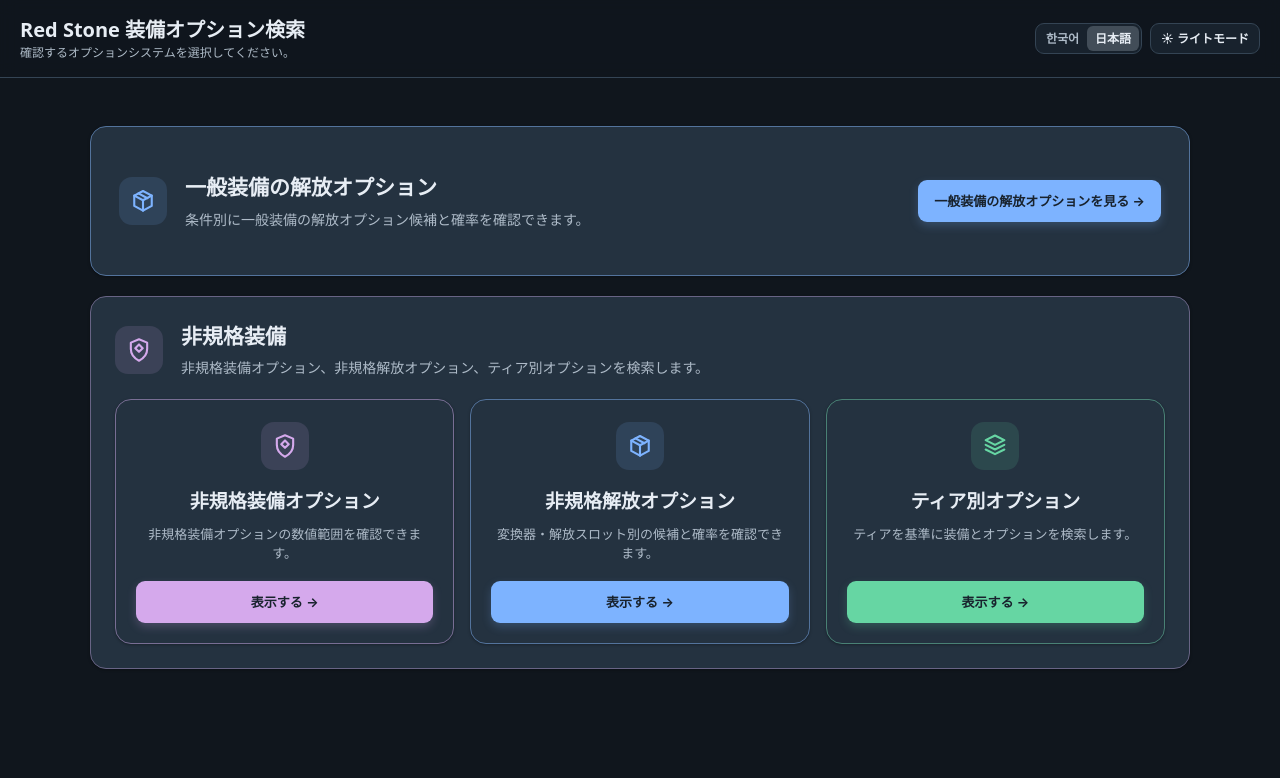
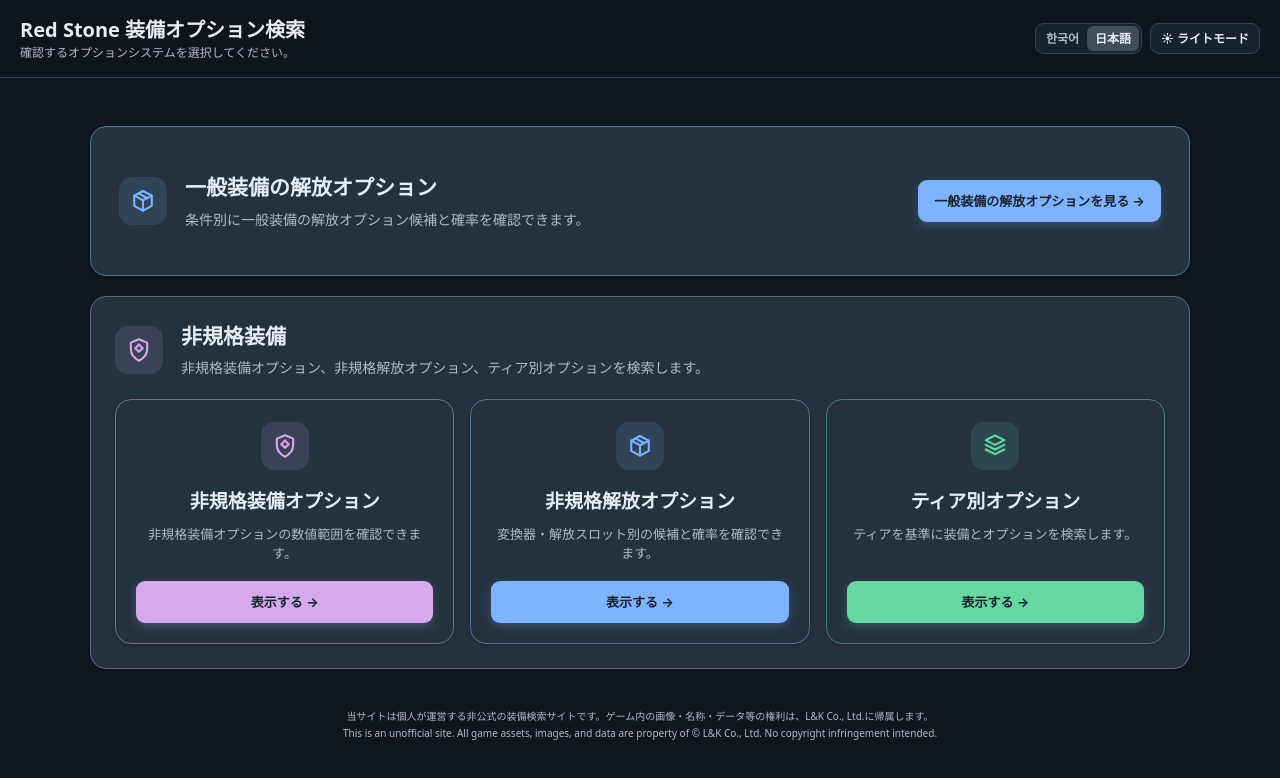
Before and after one commit to Nwon2464/rs_dev, a React (Vite) app in the folder web/: page / in a window 1280 px wide. Shown: the top 778 px of the page. Built offline with nearby package versions, Linux system fonts and the light colour scheme.

Commit message:
copyright text

```diff
--- a/web/index.html
+++ b/web/index.html
@@ -3,7 +3,8 @@
   <head>
     <meta charset="UTF-8" />
     <meta name="viewport" content="width=device-width, initial-scale=1.0" />
-    <title>Red Stone 장비 옵션 탐색기</title>
+    <link rel="icon" type="image/svg+xml" href="/favicon.svg" />
+    <title>Red Stone 装備オプション検索</title>
   </head>
   <body>
     <div id="root"></div>
--- a/web/src/i18n/index.ts
+++ b/web/src/i18n/index.ts
@@ -3,6 +3,8 @@
 const KO_UI_MESSAGES = {
   "app.title": "Red Stone 장비 옵션 탐색기",
   "app.description": "확인할 옵션 시스템을 선택하세요.",
+  "footer.notice": "본 사이트는 개인이 운영하는 비공식 장비 검색 사이트입니다. 게임 내 이미지, 명칭 및 데이터 등의 권리는 L&K Co., Ltd.에 귀속됩니다.",
+  "footer.english": "This is an unofficial site. All game assets, images, and data are property of © L&K Co., Ltd. No copyright infringement intended.",
   "common.home": "메인",
   "common.search": "검색",
   "common.reset": "초기화",
@@ -105,6 +107,8 @@
 const JA_UI_MESSAGES: Record<UiMessageKey, string> = {
   "app.title": "Red Stone 装備オプション検索",
   "app.description": "確認するオプションシステムを選択してください。",
+  "footer.notice": "当サイトは個人が運営する非公式の装備検索サイトです。ゲーム内の画像・名称・データ等の権利は、L&K Co., Ltd.に帰属します。",
+  "footer.english": "This is an unofficial site. All game assets, images, and data are property of © L&K Co., Ltd. No copyright infringement intended.",
   "common.home": "メイン",
   "common.search": "検索",
   "common.reset": "リセット",
--- a/web/src/main.tsx
+++ b/web/src/main.tsx
@@ -231,7 +231,7 @@
   );
 
   if (view === "home") {
-    return <Home language={language} controls={headerControls} />;
+    return <><Home language={language} controls={headerControls} /><Footer language={language} /></>;
   }
   if (loadError) {
     return (
@@ -245,6 +245,7 @@
         <main>
           <Empty language={language} />
         </main>
+        <Footer language={language} />
       </>
     );
   }
@@ -260,12 +261,13 @@
         <main>
           <div className="empty">{uiText(language, "loading.progress")}</div>
         </main>
+        <Footer language={language} />
       </>
     );
   }
   if (view === "open") {
     return (
-      <OpenViewer
+      <><OpenViewer
         rows={resources.openRows}
         language={language}
         optionLocales={resources.optionLocales}
@@ -273,36 +275,36 @@
         openMetadata={resources.openMetadata}
         optionTags={resources.optionTags}
         themeButton={headerControls}
-      />
+      /><Footer language={language} /></>
     );
   }
   if (view === "instandard" && instandardMode === "tier") {
     return (
-      <InstandardTierViewer
+      <><InstandardTierViewer
         source={resources.source}
         language={language}
         optionLocales={resources.optionLocales}
         equipmentGroups={resources.equipmentGroups}
         optionTags={resources.optionTags}
         controls={headerControls}
-      />
+      /><Footer language={language} /></>
     );
   }
   if (view === "instandard" && instandardMode === "option") {
     return (
-      <InstandardOptionViewer
+      <><InstandardOptionViewer
         source={resources.source}
         language={language}
         optionLocales={resources.optionLocales}
         equipmentGroups={resources.equipmentGroups}
         optionTags={resources.optionTags}
         controls={headerControls}
-      />
+      /><Footer language={language} /></>
     );
   }
   if (view === "instandard" && instandardMode === "open") {
     return (
-      <InstandardOpenViewer
+      <><InstandardOpenViewer
         source={resources.source}
         openRows={resources.instandardOpenRows}
         language={language}
@@ -311,7 +313,7 @@
         openMetadata={resources.openMetadata}
         optionTags={resources.optionTags}
         controls={headerControls}
-      />
+      /><Footer language={language} /></>
     );
   }
   return null;
@@ -387,4 +389,13 @@
   );
 }
 
+function Footer({ language }: { language: Language }) {
+  return (
+    <footer className="site-footer">
+      <p>{uiText(language, "footer.notice")}</p>
+      <p>{uiText(language, "footer.english")}</p>
+    </footer>
+  );
+}
+
 createRoot(document.getElementById("root")!).render(<App />);
--- a/web/src/styles.css
+++ b/web/src/styles.css
@@ -201,3 +201,6 @@
 @media (max-width:700px) { .tag-filter-groups { grid-template-columns:1fr; } }
 @media (max-width:700px) { .top,main { padding-left:12px; padding-right:12px; } .top p { display:none; } .top { min-height:62px; } .mode-tab { min-height:38px; padding:7px 4px; font-size:11px; } .mode-tab .app-icon { display:none; } td { padding:8px 10px; } td:first-child { width:48%; } .open-table,.instandard-open-table,.instandard-option-results { min-width:720px; } .instandard-option-results td:first-child { width:auto; } .range-button,.probability-warning { align-items:flex-start; flex-direction:column; } }
 @media (max-width:700px) { .header-actions { flex-wrap:wrap; justify-content:flex-end; } }
+.site-footer { max-width:1500px; margin:0 auto; padding:0 20px 24px; color:var(--muted); font-size:10px; line-height:1.45; text-align:center; }
+.site-footer p { margin:0; }
+.site-footer p + p { margin-top:2px; }
```
Also changed, not shown: web/public/favicon.svg (added).
